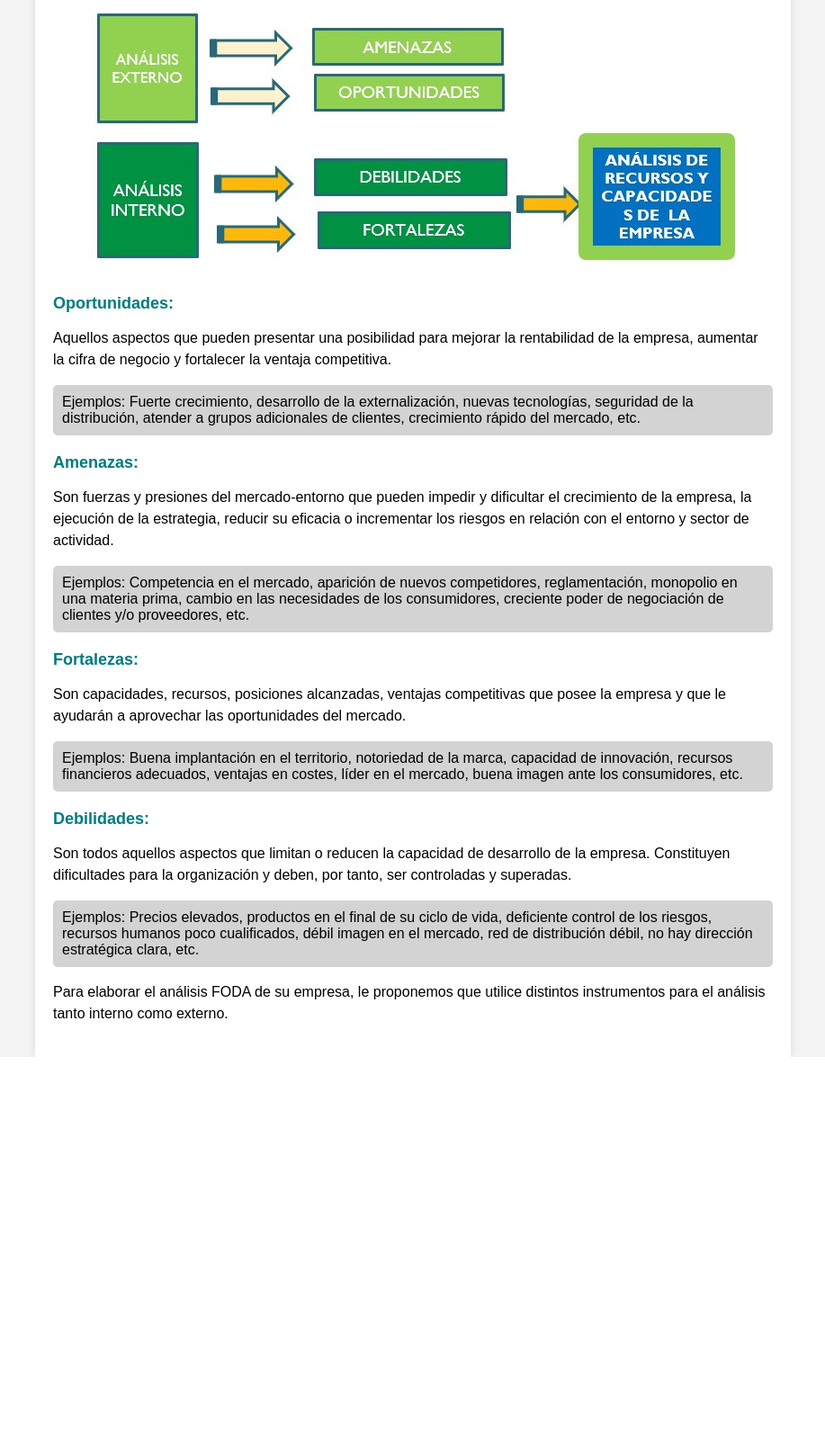
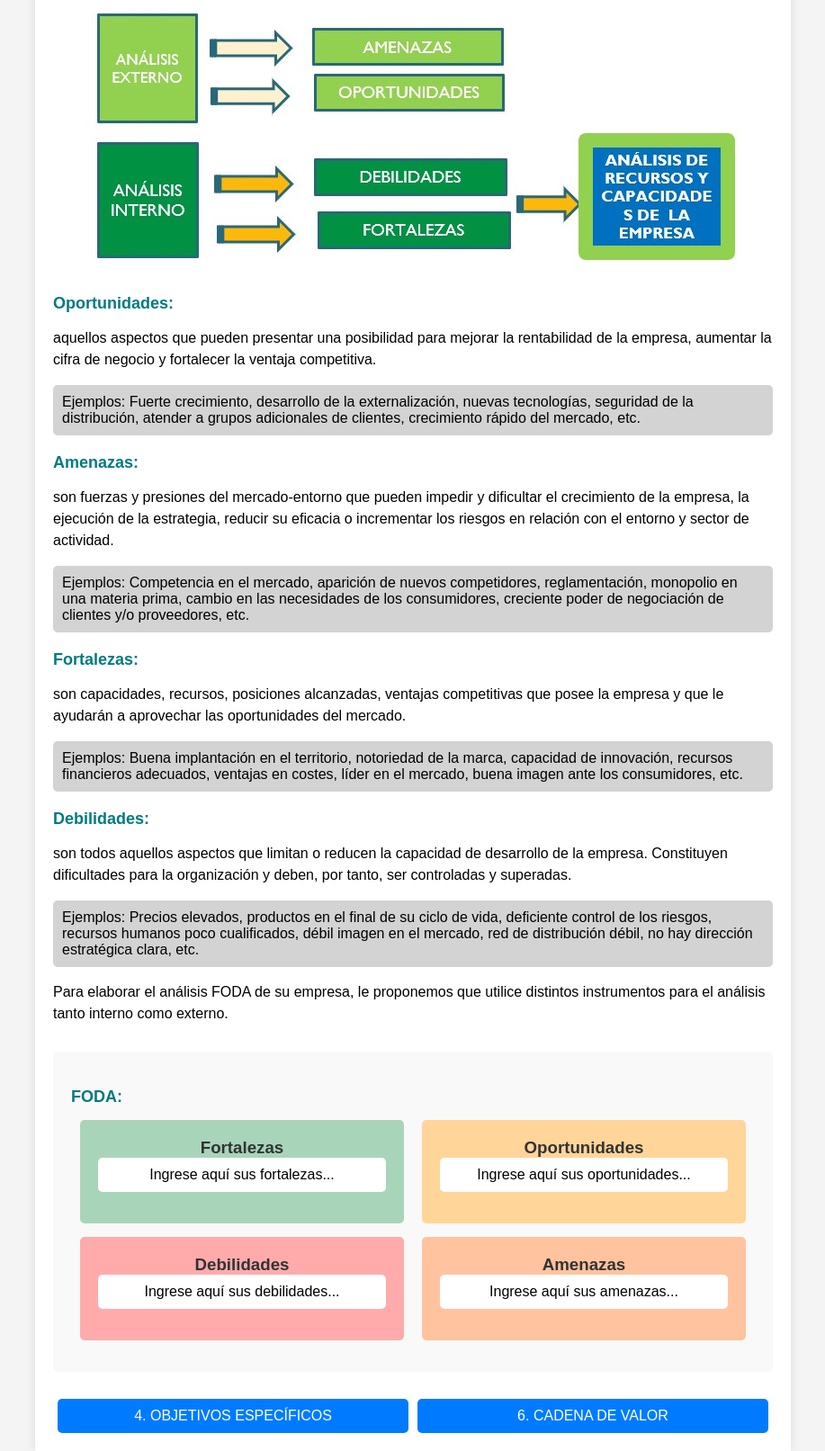
Before and after one commit to ElvisValdivia/TG_Planeamiento_Luna_Mamani_Paja_Chino, a PHP site: page /Formularios/analisisIE.php in a window 1280 px wide. Shown: the part 425-2038 px from the top of the page at 90% size, without its empty margins (181-1098 px from the left). Before the commit the page ends 1600 px from the top, so only its background shows below. Run offline with PHP 8.4, Linux system fonts and the light colour scheme.

Commit message:
Analisis Part06

```diff
--- a/Sistema_de_Gestion_PETI/Formularios/analisisIE.php
+++ b/Sistema_de_Gestion_PETI/Formularios/analisisIE.php
@@ -20,27 +20,56 @@
         </div>
         <div class="texto-analisis">
             <h2>Oportunidades:</h2>
-            <p>Aquellos aspectos que pueden presentar una posibilidad para mejorar la rentabilidad de la empresa, aumentar la cifra de negocio y fortalecer la ventaja competitiva.</p>
-            <div class="editable-box" contenteditable="true">
+            <p>aquellos aspectos que pueden presentar una posibilidad para mejorar la rentabilidad de la empresa, aumentar la cifra de negocio y fortalecer la ventaja competitiva.</p>
+            <div class="non-editable-box">
                 Ejemplos: Fuerte crecimiento, desarrollo de la externalización, nuevas tecnologías, seguridad de la distribución, atender a grupos adicionales de clientes, crecimiento rápido del mercado, etc.
             </div>
             <h2>Amenazas:</h2>
-            <p>Son fuerzas y presiones del mercado-entorno que pueden impedir y dificultar el crecimiento de la empresa, la ejecución de la estrategia, reducir su eficacia o incrementar los riesgos en relación con el entorno y sector de actividad.</p>
-            <div class="editable-box" contenteditable="true">
+            <p>son fuerzas y presiones del mercado-entorno que pueden impedir y dificultar el crecimiento de la empresa, la ejecución de la estrategia, reducir su eficacia o incrementar los riesgos en relación con el entorno y sector de actividad.</p>
+            <div class="non-editable-box">
                 Ejemplos: Competencia en el mercado, aparición de nuevos competidores, reglamentación, monopolio en una materia prima, cambio en las necesidades de los consumidores, creciente poder de negociación de clientes y/o proveedores, etc.
             </div>
             <h2>Fortalezas:</h2>
-            <p>Son capacidades, recursos, posiciones alcanzadas, ventajas competitivas que posee la empresa y que le ayudarán a aprovechar las oportunidades del mercado.</p>
-            <div class="editable-box" contenteditable="true">
+            <p>son capacidades, recursos, posiciones alcanzadas, ventajas competitivas que posee la empresa y que le ayudarán a aprovechar las oportunidades del mercado.</p>
+            <div class="non-editable-box">
                 Ejemplos: Buena implantación en el territorio, notoriedad de la marca, capacidad de innovación, recursos financieros adecuados, ventajas en costes, líder en el mercado, buena imagen ante los consumidores, etc.
             </div>
             <h2>Debilidades:</h2>
-            <p>Son todos aquellos aspectos que limitan o reducen la capacidad de desarrollo de la empresa. Constituyen dificultades para la organización y deben, por tanto, ser controladas y superadas.</p>
-            <div class="editable-box" contenteditable="true">
+            <p>son todos aquellos aspectos que limitan o reducen la capacidad de desarrollo de la empresa. Constituyen dificultades para la organización y deben, por tanto, ser controladas y superadas.</p>
+            <div class="non-editable-box">
                 Ejemplos: Precios elevados, productos en el final de su ciclo de vida, deficiente control de los riesgos, recursos humanos poco cualificados, débil imagen en el mercado, red de distribución débil, no hay dirección estratégica clara, etc.
             </div>
             <p>Para elaborar el análisis FODA de su empresa, le proponemos que utilice distintos instrumentos para el análisis tanto interno como externo.</p>
         </div>
+
+        <div class="foda-container">
+            <h2>FODA:</h2>
+            <div class="foda-section">
+                <div class="foda-box fortalezas">
+                    <h3>Fortalezas</h3>
+                    <div class="editable-box" contenteditable="true">Ingrese aquí sus fortalezas...</div>
+                </div>
+                <div class="foda-box oportunidades">
+                    <h3>Oportunidades</h3>
+                    <div class="editable-box" contenteditable="true">Ingrese aquí sus oportunidades...</div>
+                </div>
+            </div>
+            <div class="foda-section">
+                <div class="foda-box debilidades">
+                    <h3>Debilidades</h3>
+                    <div class="editable-box" contenteditable="true">Ingrese aquí sus debilidades...</div>
+                </div>
+                <div class="foda-box amenazas">
+                    <h3>Amenazas</h3>
+                    <div class="editable-box" contenteditable="true">Ingrese aquí sus amenazas...</div>
+                </div>
+            </div>
+        </div>
+
+        <div class="button-container">
+            <button class="nav-button left-button">4. OBJETIVOS ESPECÍFICOS</button>
+            <button class="nav-button right-button">6. CADENA DE VALOR</button>
+        </div>
     </div>
 </body>
 </html>
--- a/Sistema_de_Gestion_PETI/css/analisis.css
+++ b/Sistema_de_Gestion_PETI/css/analisis.css
@@ -78,10 +78,81 @@ h2 {
     margin-top: 20px;
 }
 
-.editable-box {
-    background-color: #D3D3D3; /* Fondo gris */
+.non-editable-box {
+    background-color: #D3D3D3;
     padding: 10px;
     border-radius: 5px;
     margin-bottom: 15px;
-    cursor: text; /* Cambia el cursor al pasar sobre el cuadro */
 }
+
+.editable-box {
+    background-color: #FFFFFF; /* Color de fondo del texto editable */
+    padding: 10px;
+    border-radius: 5px;
+    margin-bottom: 15px;
+    cursor: text;
+}
+
+.foda-container {
+    margin-top: 30px;
+    background-color: #f9f9f9;
+    padding: 20px;
+    border-radius: 5px;
+}
+
+.foda-section {
+    display: flex;
+    justify-content: space-between;
+    margin-bottom: 15px;
+}
+
+.foda-box {
+    flex: 1;
+    padding: 20px;
+    border-radius: 5px;
+    margin: 0 10px;
+    text-align: center;
+}
+
+.foda-box.fortalezas {
+    background-color: #A8D5BA; /* Color para Fortalezas */
+}
+
+.foda-box.oportunidades {
+    background-color: #FFD59A; /* Color para Oportunidades */
+}
+
+.foda-box.debilidades {
+    background-color: #FFABAB; /* Color para Debilidades */
+}
+
+.foda-box.amenazas {
+    background-color: #FFC3A0; /* Color para Amenazas */
+}
+
+h3 {
+    margin: 0;
+    color: #333; /* Color para los títulos de los cuadros */
+}
+
+.button-container {
+    display: flex;
+    justify-content: space-between;
+    margin-top: 30px;
+}
+
+.nav-button {
+    background-color: #007BFF;
+    color: white;
+    border: none;
+    border-radius: 5px;
+    padding: 10px 20px;
+    font-size: 16px;
+    cursor: pointer;
+    flex: 1;
+    margin: 0 5px;
+}
+
+.nav-button:hover {
+    background-color: #0056b3;
+}
```
